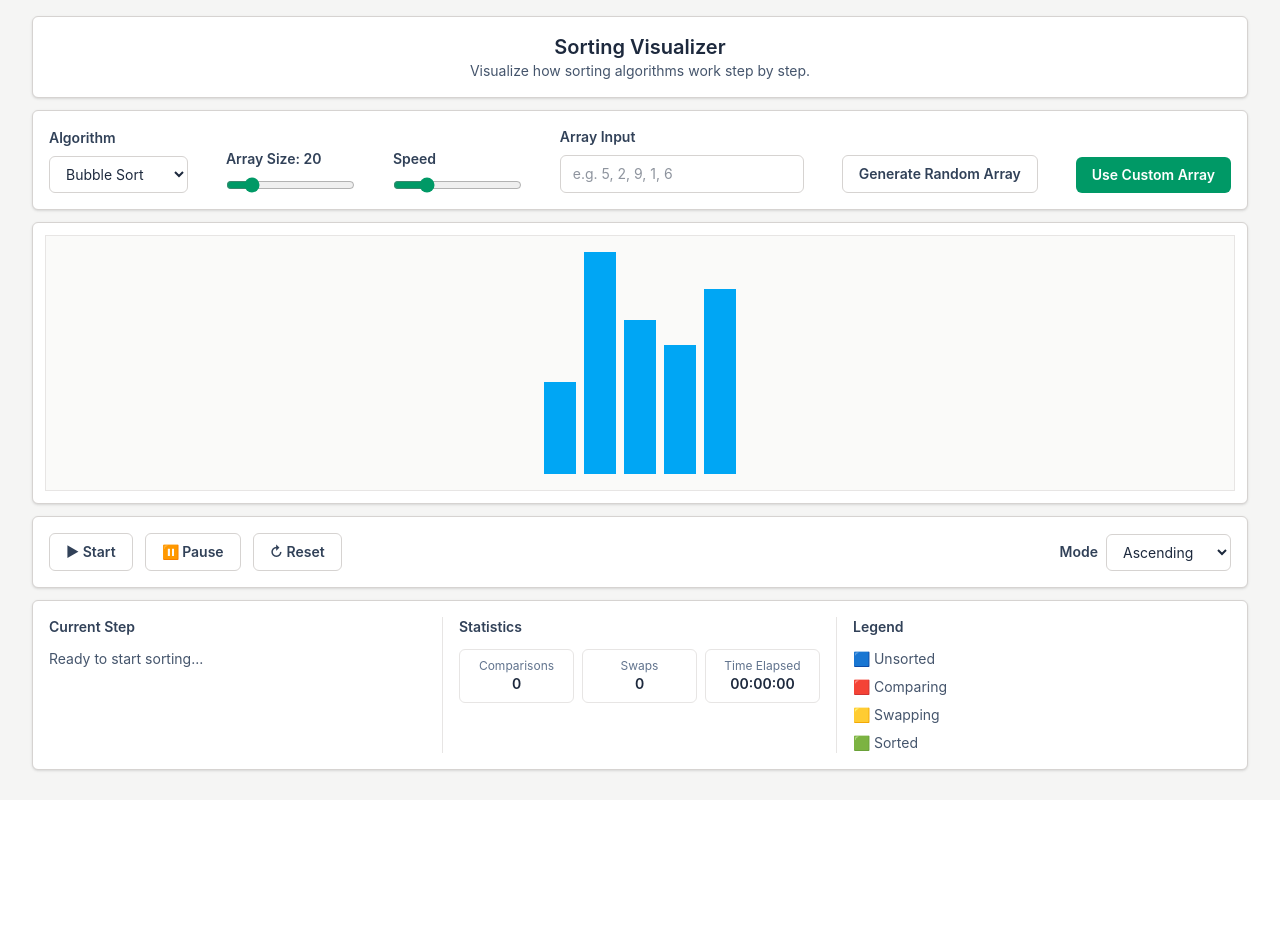
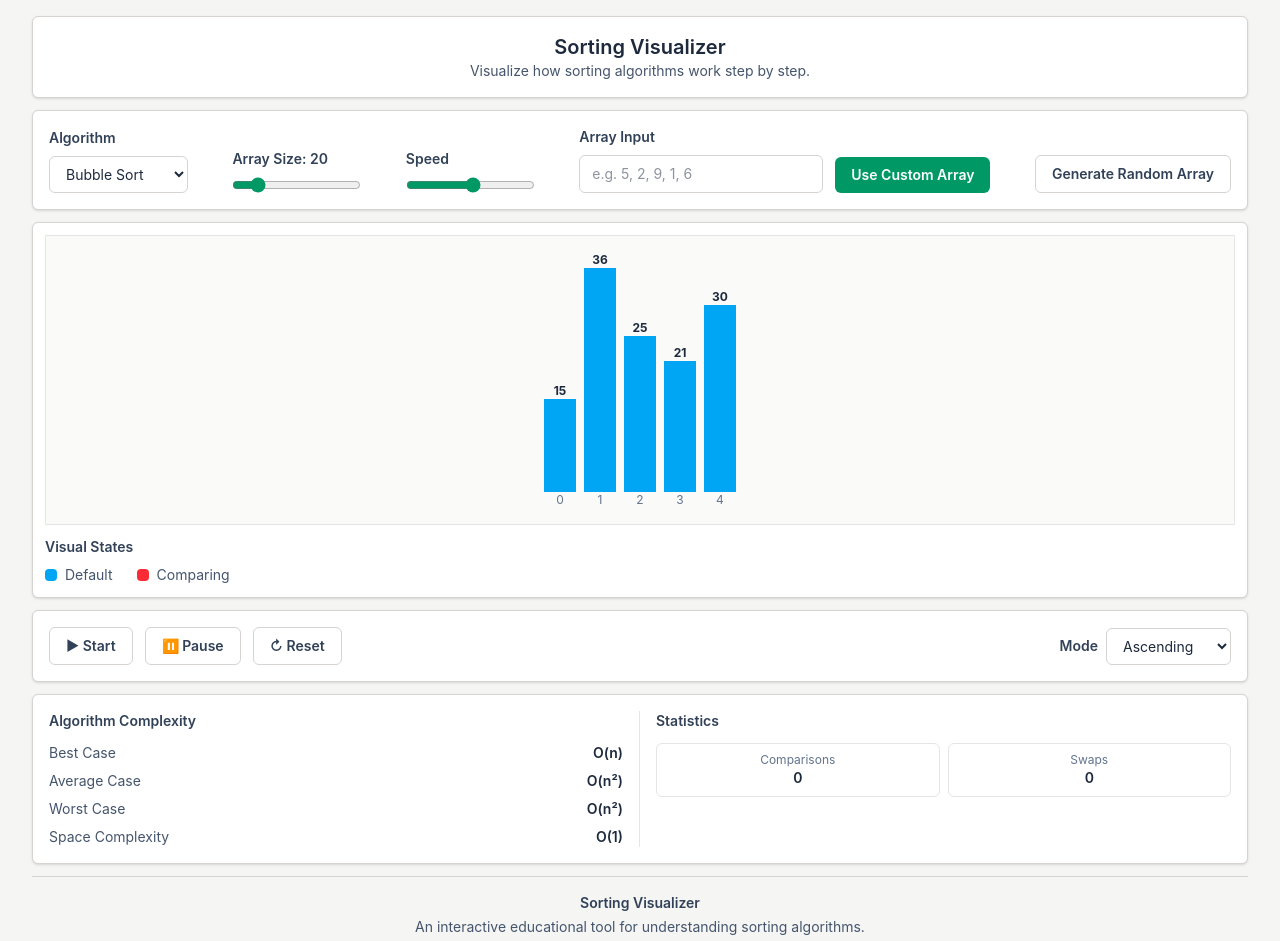
Before and after one commit to MayankkShrivastavaa/Sorting-Visualizer, a React (Vite) app: page / in a window 1280 px wide. Shown: the top 941 px of the page. Before the commit the page ends 800 px from the top, so only its background shows below. Built offline with nearby package versions, Linux system fonts and the light colour scheme.

Commit message:
polish UI and controls

```diff
--- a/src/App.jsx
+++ b/src/App.jsx
@@ -4,6 +4,7 @@ import ControlPanel from "./components/ControlPanel";
 import VisualizationaArea from "./components/VisualizationaArea";
 import PlaybackControls from "./components/PlaybackControls";
 import InformationPanel from "./components/InformationPanel";
+import Footer from "./components/Footer";
 
 import bubbleSort from "./algorithms/bubbleSort";
 import selectionSort from "./algorithms/selectionSort";
@@ -185,6 +186,7 @@ const App = () => {
         <VisualizationaArea
           value={values}
           currentOperation={currentOperation}
+          selectedAlgo={selectedAlgo}
         />
       </div>
 
@@ -202,8 +204,15 @@ const App = () => {
 
       {/* Information Panel */}
       <div>
-        <InformationPanel />
+        <InformationPanel
+          selectedAlgo={selectedAlgo}
+          operations={operations}
+          currentStep={currentStep}
+        />
       </div>
+
+      {/* Footer */}
+      <Footer />
     </div>
   );
 };
--- a/src/components/ControlPanel.jsx
+++ b/src/components/ControlPanel.jsx
@@ -78,19 +78,22 @@ const ControlPanel = ({
 
       {/* Speed */}
       <div className="flex flex-col gap-2">
-        <h3 className="text-sm font-semibold text-slate-700">Speed</h3>
+        <h3 className="text-sm font-semibold text-slate-700">
+          Speed
+        </h3>
 
         <input
           type="range"
           min="50"
-          max="2000"
+          max="1000"
           className="accent-emerald-600"
-          value={speed}
-          onChange={(e) => setSpeed(Number(e.target.value))}
+          value={50 + 1000 - speed}
+          onChange={(e) => setSpeed(50 + 1000 - Number(e.target.value))}
         />
       </div>
 
       {/* Custom Array Input */}
+      <div className="flex items-end gap-3">
         <div className="flex flex-col gap-2">
           <h3 className="text-sm font-semibold text-slate-700">Array Input</h3>
 
@@ -103,14 +106,6 @@ const ControlPanel = ({
           />
         </div>
 
-      {/* Generate Random Array */}
-      <button
-        className="border border-stone-300 rounded-md px-4 py-2 text-sm font-semibold cursor-pointer bg-white text-slate-700"
-        onClick={generateRandomArray}
-      >
-        Generate Random Array
-      </button>
-
         {/* Use Custom Array */}
         <button
           className="rounded-md px-4 py-2 text-sm font-semibold cursor-pointer bg-emerald-600 text-white"
@@ -119,6 +114,15 @@ const ControlPanel = ({
           Use Custom Array
         </button>
       </div>
+
+      {/* Generate Random Array */}
+      <button
+        className="border border-stone-300 rounded-md px-4 py-2 text-sm font-semibold cursor-pointer bg-white text-slate-700"
+        onClick={generateRandomArray}
+      >
+        Generate Random Array
+      </button>
+    </div>
   );
 };
 
--- /dev/null
+++ b/src/components/Footer.jsx
@@ -0,0 +1,37 @@
+import React from "react";
+
+const Footer = () => {
+  return (
+    <footer className="mt-3 border-t border-stone-300 py-4 text-center">
+      <h3 className="text-sm font-semibold text-slate-700">
+        Sorting Visualizer
+      </h3>
+
+      <p className="mt-1 text-sm text-slate-600">
+        An interactive educational tool for understanding sorting algorithms.
+      </p>
+
+      <p className="mt-1 text-xs text-slate-500">
+        Built with React, Tailwind CSS, and JavaScript
+      </p>
+
+      <div className="mt-3 flex justify-center gap-4 text-sm text-slate-600">
+        <a className="hover:text-slate-800" href="#">
+          GitHub
+        </a>
+        <a className="hover:text-slate-800" href="#">
+          LinkedIn
+        </a>
+        <a className="hover:text-slate-800" href="#">
+          Email
+        </a>
+      </div>
+
+      <p className="mt-3 text-xs text-slate-500">
+        © 2026 Mayank Shrivastava. All rights reserved.
+      </p>
+    </footer>
+  );
+};
+
+export default Footer;
--- a/src/components/InformationPanel.jsx
+++ b/src/components/InformationPanel.jsx
@@ -1,19 +1,89 @@
 import React from "react";
 
-const InformationPanel = () => {
+const InformationPanel = ({ selectedAlgo, operations, currentStep }) => {
+  const playedOperations = operations.slice(0, currentStep);
+  const comparisons = playedOperations.filter(
+    (operation) => operation.type === "compare"
+  ).length;
+  const swaps = playedOperations.filter(
+    (operation) => operation.type === "swap").length;
+  const overwrites = playedOperations.filter(
+    (operation) => operation.type === "overwrite"
+  ).length;
+
+  const complexity = {
+    Bubble: {
+      best: "O(n)",
+      average: "O(n²)",
+      worst: "O(n²)",
+      space: "O(1)",
+    },
+    Selection: {
+      best: "O(n²)",
+      average: "O(n²)",
+      worst: "O(n²)",
+      space: "O(1)",
+    },
+    Insertion: {
+      best: "O(n)",
+      average: "O(n²)",
+      worst: "O(n²)",
+      space: "O(1)",
+    },
+    Merge: {
+      best: "O(n log n)",
+      average: "O(n log n)",
+      worst: "O(n log n)",
+      space: "O(n)",
+    },
+    Quick: {
+      best: "O(n log n)",
+      average: "O(n log n)",
+      worst: "O(n²)",
+      space: "O(log n)",
+    },
+  };
+
+  const selectedComplexity = complexity[selectedAlgo];
+
   return (
     <div className="flex rounded-md border border-stone-300 bg-white p-4 shadow-sm">
-      {/* Current Step */}
-      <div className="w-1/3 border-r border-stone-200 pr-4">
+      {/* Algorithm Complexity */}
+      <div className="w-1/2 border-r border-stone-200 pr-4">
         <h3 className="mb-3 text-sm font-semibold text-slate-700">
-          Current Step
+          Algorithm Complexity
         </h3>
 
-        <p className="text-sm text-slate-600">Ready to start sorting...</p>
+        <div className="flex flex-col gap-2 text-sm text-slate-600">
+          <p className="flex justify-between">
+            <span>Best Case</span>
+            <span className="font-semibold text-slate-800">
+              {selectedComplexity.best}
+            </span>
+          </p>
+          <p className="flex justify-between">
+            <span>Average Case</span>
+            <span className="font-semibold text-slate-800">
+              {selectedComplexity.average}
+            </span>
+          </p>
+          <p className="flex justify-between">
+            <span>Worst Case</span>
+            <span className="font-semibold text-slate-800">
+              {selectedComplexity.worst}
+            </span>
+          </p>
+          <p className="flex justify-between">
+            <span>Space Complexity</span>
+            <span className="font-semibold text-slate-800">
+              {selectedComplexity.space}
+            </span>
+          </p>
+        </div>
       </div>
 
       {/* Statistics */}
-      <div className="w-1/3 border-r border-stone-200 px-4">
+      <div className="w-1/2 pl-4">
         <h3 className="mb-3 text-sm font-semibold text-slate-700">
           Statistics
         </h3>
@@ -21,32 +91,27 @@ const InformationPanel = () => {
         <div className="flex gap-2">
           <div className="flex-1 rounded-md border border-stone-200 p-2 text-center">
             <p className="text-xs text-slate-500">Comparisons</p>
-            <h4 className="text-sm font-semibold text-slate-800">0</h4>
+            <h4 className="text-sm font-semibold text-slate-800">
+              {comparisons}
+            </h4>
           </div>
 
-          <div className="flex-1 rounded-md border border-stone-200 p-2 text-center">
-            <p className="text-xs text-slate-500">Swaps</p>
-            <h4 className="text-sm font-semibold text-slate-800">0</h4>
-          </div>
-
-          <div className="flex-1 rounded-md border border-stone-200 p-2 text-center">
-            <p className="text-xs text-slate-500">Time Elapsed</p>
-            <h4 className="text-sm font-semibold text-slate-800">00:00:00</h4>
-          </div>
+          {selectedAlgo === "Merge" ? (
+            <div className="flex-1 rounded-md border border-stone-200 p-2 text-center">
+              <p className="text-xs text-slate-500">Overwrites</p>
+              <h4 className="text-sm font-semibold text-slate-800">
+                {overwrites}
+              </h4>
+            </div>
+          ) : (
+            <div className="flex-1 rounded-md border border-stone-200 p-2 text-center">
+              <p className="text-xs text-slate-500">Swaps</p>
+              <h4 className="text-sm font-semibold text-slate-800">{swaps}</h4>
+            </div>
+          )}
         </div>
       </div>
 
-      {/* Legend */}
-      <div className="w-1/3 pl-4">
-        <h3 className="mb-3 text-sm font-semibold text-slate-700">Legend</h3>
-
-        <div className="flex flex-col gap-2 text-sm text-slate-600">
-          <p>🟦 Unsorted</p>
-          <p>🟥 Comparing</p>
-          <p>🟨 Swapping</p>
-          <p>🟩 Sorted</p>
-        </div>
-      </div>
     </div>
   );
 };
--- a/src/components/PlaybackControls.jsx
+++ b/src/components/PlaybackControls.jsx
@@ -13,14 +13,14 @@ const PlaybackControls = ({
       {/* Playback Buttons */}
       <div className="flex items-center gap-3">
         <button
-          className="rounded-md border border-stone-300 hover:bg-emerald-600 px-4 py-2 text-sm font-semibold text-slate-700 cursor-pointer"
+          className="rounded-md border border-stone-300 px-4 py-2 text-sm font-semibold text-slate-700 cursor-pointer hover:bg-emerald-600 hover:text-white focus-visible:bg-emerald-600 focus-visible:text-white focus-visible:outline-none"
           onClick={onPlay}
         >
           ▶ Start
         </button>
 
         <button
-          className="rounded-md border border-stone-300 hover:bg-emerald-600  px-4 py-2 text-sm font-semibold text-slate-700 cursor-pointer"
+          className="rounded-md border border-stone-300 px-4 py-2 text-sm font-semibold text-slate-700 cursor-pointer hover:bg-emerald-600 hover:text-white focus-visible:bg-emerald-600 focus-visible:text-white focus-visible:outline-none"
           onClick={onPause}
         >
           ⏸ Pause
@@ -31,7 +31,7 @@ const PlaybackControls = ({
         </button> */}
 
         <button
-          className="rounded-md border border-stone-300 hover:bg-emerald-600 px-4 py-2 text-sm font-semibold text-slate-700 cursor-pointer"
+          className="rounded-md border border-stone-300 px-4 py-2 text-sm font-semibold text-slate-700 cursor-pointer hover:bg-emerald-600 hover:text-white focus-visible:bg-emerald-600 focus-visible:text-white focus-visible:outline-none"
           onClick={onReset}
         >
           ↻ Reset
--- a/src/components/VisualizationaArea.jsx
+++ b/src/components/VisualizationaArea.jsx
@@ -1,14 +1,17 @@
 import React, { useEffect } from "react";
 
-const VisualizationArea = ({ value, currentOperation }) => {
+const VisualizationArea = ({ value, currentOperation, selectedAlgo }) => {
   let values = value;
+  const showPivot = selectedAlgo === "Quick";
+  const showCurrentMinimum = selectedAlgo === "Selection";
 
   // Finding the largest value in the array
   let maxValue = Math.max(...values);
 
   return (
     <div className="rounded-md border border-stone-300 bg-white p-3 shadow-sm">
-      <div className="flex h-64 items-end justify-center gap-2 border border-stone-200 bg-stone-50 px-3 py-4">
+      <div className="overflow-x-auto overflow-y-hidden border border-stone-200 bg-stone-50">
+        <div className="flex h-72 justify-center gap-2 px-3 py-4 min-w-min">
           {values.map((value, index) => {
             // Converting the value into percentage height
             let heightPercentage = (value / maxValue) * 100;
@@ -32,7 +35,11 @@ const VisualizationArea = ({ value, currentOperation }) => {
             return (
               <div
                 key={index}
-              className={`w-8 ${
+                className="flex h-full w-8 flex-shrink-0 flex-col items-center pt-4"
+              >
+                <div className="flex flex-1 w-full items-end">
+                  <div
+                    className={`relative w-full ${
                       isPivot
                         ? "bg-yellow-500"
                         : isMinimum
@@ -42,9 +49,48 @@ const VisualizationArea = ({ value, currentOperation }) => {
                             : "bg-sky-500"
                     }`}
                     style={{ height: `${heightPercentage}%` }}
-            ></div>
+                  >
+                    <span className="absolute bottom-full left-0 right-0 text-center text-xs font-bold text-slate-800">
+                      {value}
+                    </span>
+                  </div>
+                </div>
+
+                <span className="text-xs text-slate-500">{index}</span>
+              </div>
             );
           })}
+        </div>
+      </div>
+
+      {/* Visual States */}
+      <div className="mt-3">
+        <h3 className="mb-2 text-sm font-semibold text-slate-700">
+          Visual States
+        </h3>
+
+        <div className="flex flex-wrap gap-x-6 gap-y-2 text-sm text-slate-600">
+          <p className="flex items-center gap-2">
+            <span className="inline-block h-3 w-3 rounded-sm bg-sky-500"></span>
+            Default
+          </p>
+          <p className="flex items-center gap-2">
+            <span className="inline-block h-3 w-3 rounded-sm bg-red-500"></span>
+            Comparing
+          </p>
+          {showPivot && (
+            <p className="flex items-center gap-2">
+              <span className="inline-block h-3 w-3 rounded-sm bg-yellow-500"></span>
+              Pivot
+            </p>
+          )}
+          {showCurrentMinimum && (
+            <p className="flex items-center gap-2">
+              <span className="inline-block h-3 w-3 rounded-sm bg-green-500"></span>
+              Current Minimum
+            </p>
+          )}
+        </div>
       </div>
 
       {/* {console.log(value)}
--- a/src/index.css
+++ b/src/index.css
@@ -1 +1,12 @@
 @import "tailwindcss";
+
+html,
+body {
+  -ms-overflow-style: none;
+  scrollbar-width: none;
+}
+
+html::-webkit-scrollbar,
+body::-webkit-scrollbar {
+  display: none;
+}
```
Lines whose indentation alone changed are shown as unchanged.
